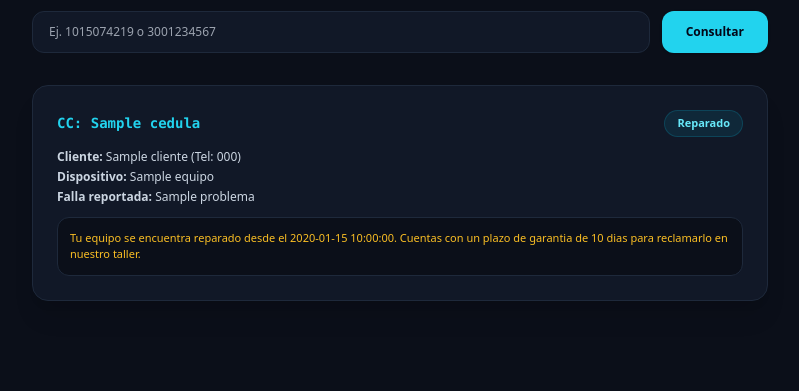
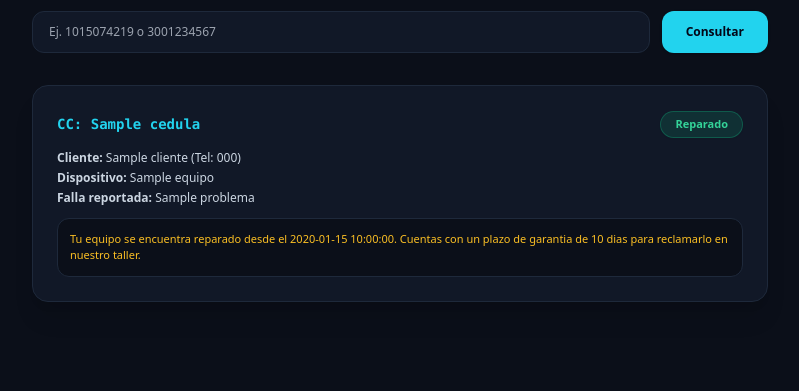
Before and after one commit to juandavidnaranjomaya-ship-it/jd_tech_taller, a Flask app: template templates/estado.html in a window 1280 px wide. Shown: the part 190-581 px from the top of the page, without its empty margins (240-1039 px from the left). Run offline with Flask 3, Linux system fonts and the light colour scheme; the template is opened without the code that fills it: most values are stand-ins (such as "Sample title", 1, 10 or a date in 2020); some libraries are stand-ins or nearby versions.

Commit message:
Update estado.html

```diff
--- a/templates/estado.html
+++ b/templates/estado.html
@@ -40,9 +40,25 @@
             <div class="bg-[#111827] border border-slate-800 p-6 rounded-2xl shadow-xl space-y-3">
                 <div class="flex justify-between items-center">
                     <span class="font-mono text-cyan-400 font-bold text-sm">CC: {{ orden.cedula }}</span>
-                    <span class="px-3 py-1 bg-cyan-500/10 text-cyan-300 border border-cyan-500/20 rounded-full text-[11px] font-semibold">
-                        {{ orden.estado }}
-                    </span>
+                    <div>
+                        {% if orden.estado == 'Reparado' %}
+                            <span class="inline-block px-3.5 py-1 rounded-full text-[11px] font-bold bg-emerald-500/15 text-emerald-400 border border-emerald-500/30 shadow-sm">
+                                Reparado
+                            </span>
+                        {% elif orden.estado == 'En revision' %}
+                            <span class="inline-block px-3.5 py-1 rounded-full text-[11px] font-bold bg-blue-500/15 text-blue-400 border border-blue-500/30 shadow-sm">
+                                En Revisión
+                            </span>
+                        {% elif orden.estado == 'Recibido' %}
+                            <span class="inline-block px-3.5 py-1 rounded-full text-[11px] font-bold bg-amber-500/15 text-amber-400 border border-amber-500/30 shadow-sm">
+                                Recibido
+                            </span>
+                        {% else %}
+                            <span class="inline-block px-3.5 py-1 rounded-full text-[11px] font-bold bg-purple-500/15 text-purple-400 border border-purple-500/30 shadow-sm">
+                                Entregado
+                            </span>
+                        {% endif %}
+                    </div>
                 </div>
                 <div class="text-xs text-slate-300 space-y-1">
                     <p><strong>Cliente:</strong> {{ orden.cliente }} (Tel: {{ orden.telefono }})</p>
```
